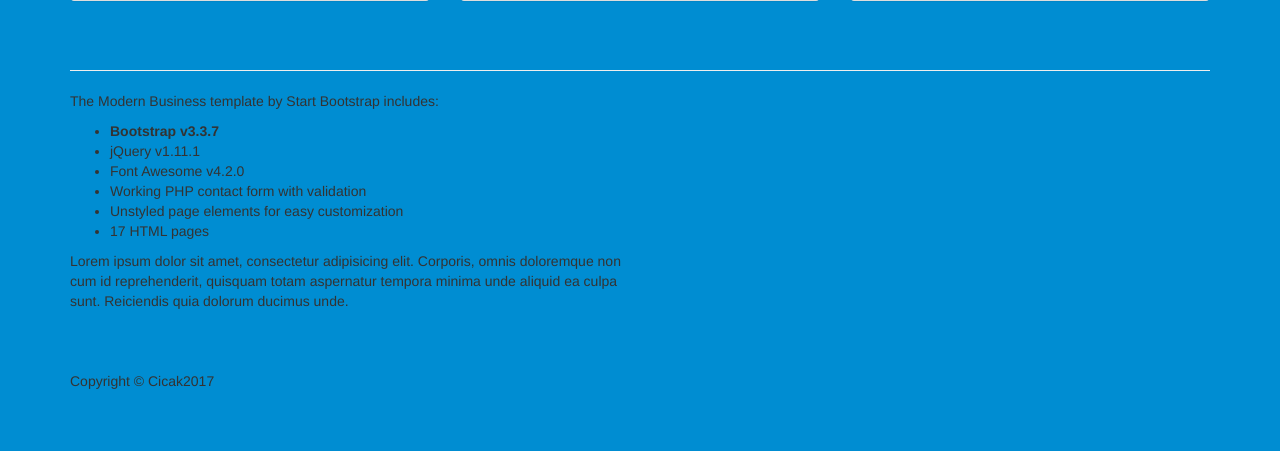
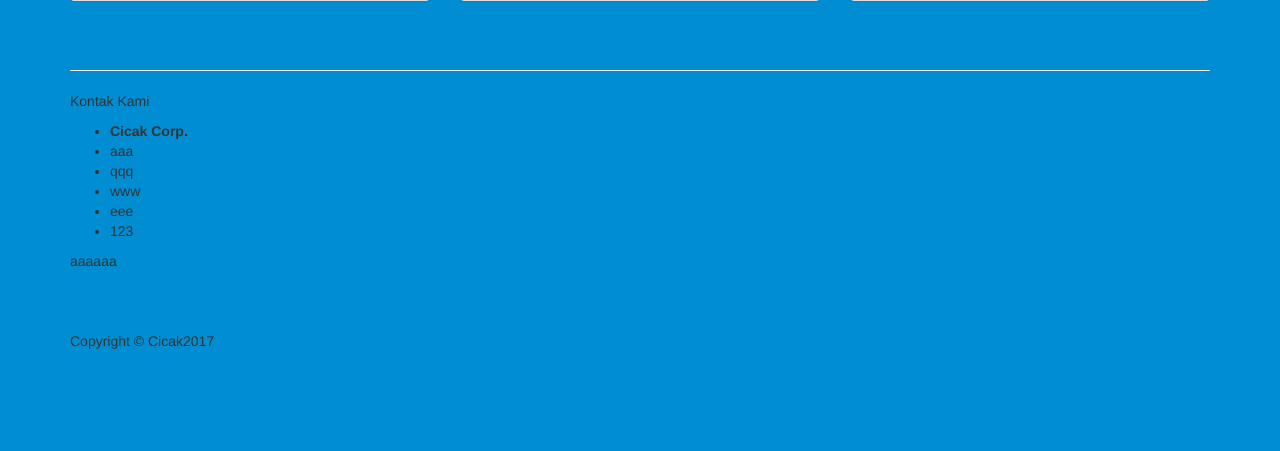
Before and after one commit to NIsrinaNM/cicakcorp, a CodeIgniter app: page /cicakcorp/ in a window 1280 px wide. Shown: the part 1288-1739 px from the top of the page. After the commit the page ends 1637 px from the top, so only its background shows below. Run offline with CodeIgniter, Linux system fonts and the light colour scheme; grey boxes labelled with a size stand in for pictures from a placeholder-image service; some libraries are stand-ins or nearby versions.

Commit message:
edit dikit

```diff
--- a/application/views/galeri.php
+++ b/application/views/galeri.php
@@ -10,7 +10,7 @@
         	<div class="col-sm-6 col-md-4">
         		<div class="panel panel-default">
                     <div class="panel-heading">
-                        <h4><i class="fa fa-shield"></i> Bootstrap v3.3.7</h4>
+                        <h4><i class="fa fa-shield"></i>ABCDE</h4>
                     </div>
         		<div class="thumbnail">
         			<img src="..." alt="...">
@@ -25,7 +25,7 @@
         	<div class="col-sm-6 col-md-4">
         		<div class="panel panel-default">
                     <div class="panel-heading">
-                        <h4><i class="fa fa-shield"></i> Bootstrap v3.3.7</h4>
+                        <h4><i class="fa fa-shield"></i>ABCDE</h4>
                     </div>
         		<div class="thumbnail">
         			<img src="..." alt="...">
@@ -40,7 +40,7 @@
         	<div class="col-sm-6 col-md-4">
         		<div class="panel panel-default">
                     <div class="panel-heading">
-                        <h4><i class="fa fa-shield"></i> Bootstrap v3.3.7</h4>
+                        <h4><i class="fa fa-shield"></i>ABCDE</h4>
                     </div>
         		<div class="thumbnail">
         			<img src="..." alt="...">
--- a/application/views/index.php
+++ b/application/views/index.php
@@ -11,7 +11,7 @@
             <div class="col-md-4">
                 <div class="panel panel-default">
                     <div class="panel-heading">
-                        <h4><i class="fa fa-shield"></i> Bootstrap v3.3.7</h4>
+                        <h4><i class="fa fa-shield"></i>ASDF</h4>
                     </div>
                     <div class="panel-body">
                         <p>........................................</p>
@@ -21,7 +21,7 @@
             <div class="col-md-4">
                 <div class="panel panel-default">
                     <div class="panel-heading">
-                        <h4><i class="fa fa-shield"></i> Free &amp; Open Source</h4>
+                        <h4><i class="fa fa-shield"></i>ASDF</h4>
                     </div>
                     <div class="panel-body">
                         <p>........................................</p>
@@ -31,7 +31,7 @@
             <div class="col-md-4">
                 <div class="panel panel-default">
                     <div class="panel-heading">
-                        <h4><i class="fa fa-shield"></i> Easy to Use</h4>
+                        <h4><i class="fa fa-shield"></i>ASDF</h4>
                     </div>
                     <div class="panel-body">
                         <p>........................................</p>
@@ -50,7 +50,7 @@
         	<div class="col-sm-6 col-md-4">
         		<div class="panel panel-default">
                     <div class="panel-heading">
-                        <h4><i class="fa fa-shield"></i> Bootstrap v3.3.7</h4>
+                        <h4><i class="fa fa-shield"></i>ASDF</h4>
                     </div>
         		<div class="thumbnail">
         			<img src="..." alt="...">
@@ -65,7 +65,7 @@
         	<div class="col-sm-6 col-md-4">
         		<div class="panel panel-default">
                     <div class="panel-heading">
-                        <h4><i class="fa fa-shield"></i> Bootstrap v3.3.7</h4>
+                        <h4><i class="fa fa-shield"></i>ASDF</h4>
                     </div>
         		<div class="thumbnail">
         			<img src="..." alt="...">
@@ -80,7 +80,7 @@
         	<div class="col-sm-6 col-md-4">
         		<div class="panel panel-default">
                     <div class="panel-heading">
-                        <h4><i class="fa fa-shield"></i> Bootstrap v3.3.7</h4>
+                        <h4><i class="fa fa-shield"></i>ASDF</h4>
                     </div>
         		<div class="thumbnail">
         			<img src="..." alt="...">
@@ -100,17 +100,17 @@
                 <h2 class="page-header"></h2>
             </div>
             <div class="col-md-6">
-                <p>The Modern Business template by Start Bootstrap includes:</p>
+                <p>Kontak Kami</p>
                 <ul>
-                    <li><strong>Bootstrap v3.3.7</strong>
+                    <li><strong>Cicak Corp.</strong>
                     </li>
-                    <li>jQuery v1.11.1</li>
-                    <li>Font Awesome v4.2.0</li>
-                    <li>Working PHP contact form with validation</li>
-                    <li>Unstyled page elements for easy customization</li>
-                    <li>17 HTML pages</li>
+                    <li>aaa</li>
+                    <li>qqq</li>
+                    <li>www</li>
+                    <li>eee</li>
+                    <li>123</li>
                 </ul>
-                <p>Lorem ipsum dolor sit amet, consectetur adipisicing elit. Corporis, omnis doloremque non cum id reprehenderit, quisquam totam aspernatur tempora minima unde aliquid ea culpa sunt. Reiciendis quia dolorum ducimus unde.</p>
+                <p>aaaaaa</p>
             </div>
             <div class="col-md-6">
                 <img class="img-responsive" src=" " alt="">
--- a/application/views/navigasi.php
+++ b/application/views/navigasi.php
@@ -79,7 +79,7 @@
                                 </tr>
                                 <tr style="padding: 5px">
                                     <td style="font-size: 10px; padding: 5px"><a href="#">Lupa Password</a></td>
-                                    <td style="font-size: 10px; padding: 5px"><a href="<?php echo base_url()?>index.php/home/signup">Belum Punya Akun? Mendaftar Sekarang</a></td>
+                                    <td style="font-size: 10px; padding: 5px"><a href="<?php echo site_url("home/signup")?>">Belum Punya Akun? Mendaftar Sekarang</a></td>
                                 </tr>
                             </table>
                             </form>
```
